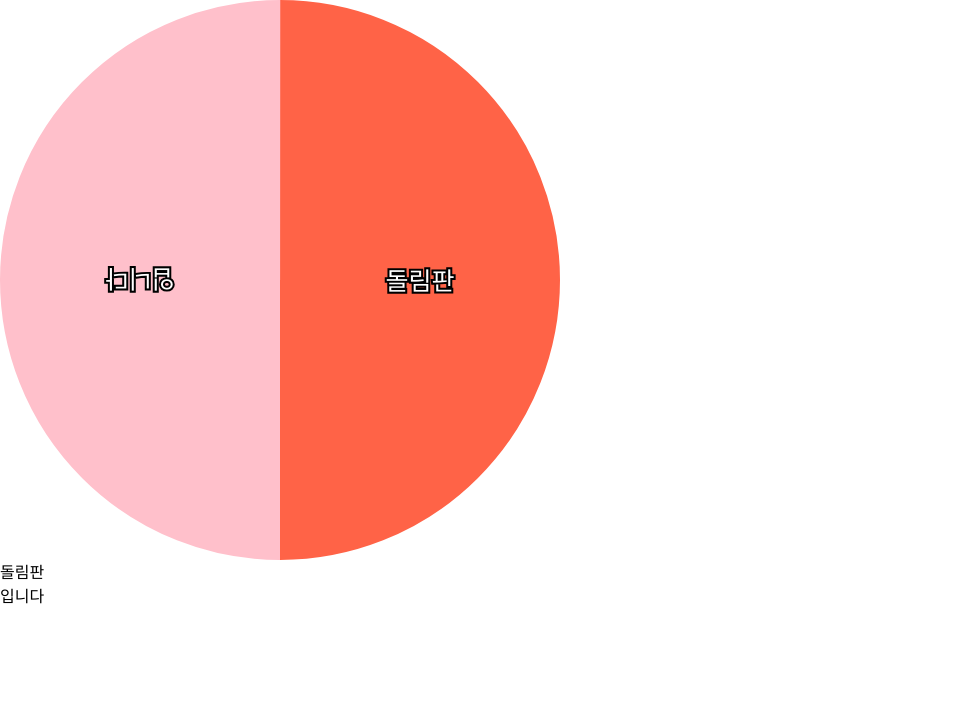
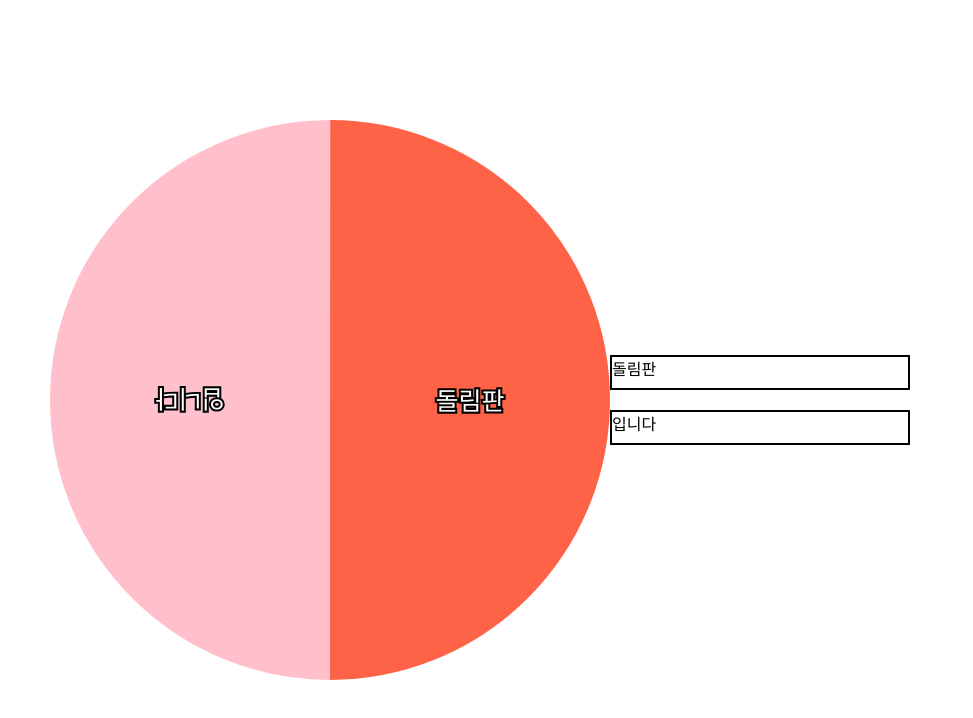
Before and after one commit to loevray/loevray-s-lab, a Next.js app: page / in a window 1280 px wide. Shown: the top 718 px of the page, without its empty margins (0-973 px from the left). Built offline with nearby package versions, Linux system fonts and the light colour scheme.

Commit message:
Style: add style

```diff
--- a/src/app/page.tsx
+++ b/src/app/page.tsx
@@ -1,18 +1,27 @@
 "use client";
 
+import { DEFAULT_VALUES } from "@/constants/SpinWheel";
 import SpinWheel from "./ui/main/SpinWheel";
 import SpinWheelTextList from "./ui/main/SpinWheelTextList";
 
 const Home = () => {
   return (
-    <div>
-      <SpinWheel
-        diameter={560} //지름은 무조건 4의 배수여야 함
-        onStartRotate={() => console.log("돌림판 시작")}
-        onStopRotate={() => console.log("돌림판 멈춤")}
-      />
-      <SpinWheelTextList />
-    </div>
+    <main className="w-screen h-screen flex items-center">
+      <section className="pl-[50px]">
+        <article>
+          <SpinWheel
+            diameter={DEFAULT_VALUES.CIRCLE_DIAMETER} //지름은 무조건 4의 배수여야 함
+            onStartRotate={() => console.log("돌림판 시작")}
+            onStopRotate={() => console.log("돌림판 멈춤")}
+          />
+        </article>
+      </section>
+      <section>
+        <article className="flex flex-col gap-5">
+          <SpinWheelTextList />
+        </article>
+      </section>
+    </main>
   );
 };
 export default Home;
--- a/src/app/ui/main/EditableDiv.tsx
+++ b/src/app/ui/main/EditableDiv.tsx
@@ -6,10 +6,6 @@ interface EdtiableDiv {
 }
 
 const EditableDiv = ({ text, onInput }: EdtiableDiv) => {
-  /*
-    1. 렌더링될땐 컴포넌트 내부에 텍스트 값이 없으므로 props를 받아옴
-    2. 이후엔 ref값으로 대체하면 초기화가 안 될것 같다?
-  */
   const divRef = useRef<HTMLDivElement>(null);
 
   useEffect(() => {
@@ -20,6 +16,7 @@ const EditableDiv = ({ text, onInput }: EdtiableDiv) => {
 
   return (
     <div
+      className="w-[300px] h-[35px] border-solid border-black border-2"
       onInput={(e: React.ChangeEvent<HTMLDivElement>) => {
         onInput(e.target.textContent || "");
         divRef.current && (divRef.current.textContent = e.target.textContent);
--- a/src/app/ui/main/SpinWheel.tsx
+++ b/src/app/ui/main/SpinWheel.tsx
@@ -17,7 +17,6 @@ const SpinWheel = ({
   const totalSector = sectorData.reduce((acc, cur) => acc + cur.ratio, 0);
 
   return (
-    <div>
     <svg
       viewBox={`0 0 ${diameter} ${diameter}`}
       width={diameter}
@@ -33,7 +32,6 @@ const SpinWheel = ({
         />
       ))}
     </svg>
-    </div>
   );
 };
 
--- a/src/app/ui/main/SpinWheelTextList.tsx
+++ b/src/app/ui/main/SpinWheelTextList.tsx
@@ -7,7 +7,7 @@ const SpinWheelTextList = () => {
   const { sectorData, updateSectorText } = useSpinwheelStore();
 
   return (
-    <div>
+    <>
       {sectorData.map(({ id, text }) => (
         <EditableDiv
           text={text}
@@ -15,7 +15,7 @@ const SpinWheelTextList = () => {
           onInput={(text: string) => updateSectorText(id, text)}
         />
       ))}
-    </div>
+    </>
   );
 };
 
--- /dev/null
+++ b/src/constants/SpinWheel.ts
@@ -0,0 +1,3 @@
+export const DEFAULT_VALUES = {
+  CIRCLE_DIAMETER:560,
+}
```
Lines whose indentation alone changed are shown as unchanged.
